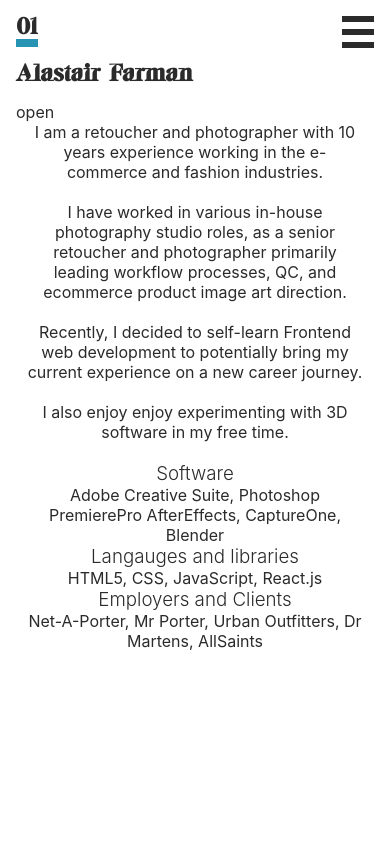
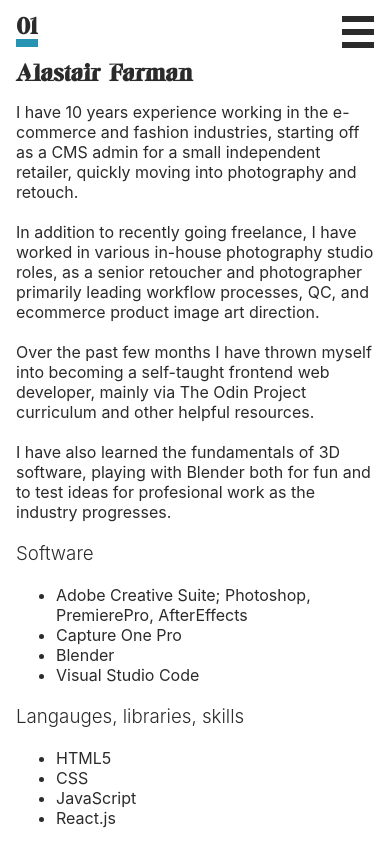
Before and after one commit to alastairfarman/Portfolio, a React (Create React App) app: page / in a window 390 px wide. Built offline with nearby package versions, Linux system fonts and the light colour scheme.

Commit message:
Content update and fixed Hamburger

```diff
--- a/package.json
+++ b/package.json
@@ -2,6 +2,7 @@
   "name": "portfolio",
   "version": "0.1.0",
   "private": true,
+  "homepage": "./",
   "dependencies": {
     "@testing-library/jest-dom": "^5.16.5",
     "@testing-library/react": "^13.3.0",
--- a/src/components/About.js
+++ b/src/components/About.js
@@ -6,38 +6,55 @@ function About() {
     <div className="module active" id="selector-about">
       <h1>01</h1>
       <h2>Alastair Farman</h2>
-      <div className="select" onClick={(e) => addActiveClass(e, "about")}>
+      <div
+        className="select hidden"
+        id="about-open"
+        onClick={(e) => addActiveClass(e, "about")}
+      >
         open
       </div>
       <div className="scroll-area">
         <p>
-          I am a retoucher and photographer with 10 years experience working in
-          the e-commerce and fashion industries.
+          I have 10 years experience working in the e-commerce and fashion
+          industries, starting off as a CMS admin for a small independent
+          retailer, quickly moving into photography and retouch.
           <br />
           <br />
-          I have worked in various in-house photography studio roles, as a
+          In addition to recently going freelance, I have worked in various in-house photography studio roles, as a
           senior retoucher and photographer primarily leading workflow
           processes, QC, and ecommerce product image art direction.
           <br />
           <br />
-          Recently, I decided to self-learn Frontend web development to
-          potentially bring my current experience on a new career journey.
+          Over the past few months I have thrown myself into becoming a self-taught frontend web developer, mainly via The Odin Project curriculum and other helpful resources.
           <br />
           <br />
-          I also enjoy enjoy experimenting with 3D software in my free time.
+          I have also learned the fundamentals of 3D software, playing with Blender both for fun and to test ideas for profesional work as the industry progresses.
           <br />
           <br />
           <h3>Software</h3>
-          <p>
-            Adobe Creative Suite, Photoshop PremierePro AfterEffects,
-            CaptureOne, Blender
-          </p>
-          <h3>Langauges and libraries</h3>
-          <p>HTML5, CSS, JavaScript, React.js</p>
+          <br />
+          <ul>
+            <li>Adobe Creative Suite; Photoshop, PremierePro, AfterEffects</li>
+            <li>Capture One Pro</li>
+            <li>Blender</li>
+            <li>Visual Studio Code</li>
+          </ul>
+          <br />
+          <h3>Langauges, libraries, skills</h3>
+          <br />
+          <ul>
+            <li>HTML5</li>
+            <li>CSS</li>
+            <li>JavaScript</li>
+            <li>React.js</li>
+            <li>Webpack</li>
+          </ul>
+
+          <br />
           <h3>Employers and Clients</h3>
-          <p>
+          <span>
             Net-A-Porter, Mr Porter, Urban Outfitters, Dr Martens, AllSaints
-          </p>
+          </span>
         </p>
       </div>
     </div>
--- a/src/components/App.js
+++ b/src/components/App.js
@@ -14,7 +14,7 @@ function App() {
       <Retouch />
       <Photography />
       <ThreeD />
-      <Hamburger/>
+      <Hamburger />
     </main>
   );
 }
--- a/src/components/Frontend.js
+++ b/src/components/Frontend.js
@@ -63,7 +63,7 @@ function Frontend() {
     <div className="module minimised" id="selector-frontend">
       <h1>02</h1>
       <h2>Frontend</h2>
-      <div className="select" onClick={(e) => addActiveClass(e, "frontend")}>
+      <div className="select" id="frontend-open" onClick={(e) => addActiveClass(e, "frontend")}>
         open
       </div>
       <div className="scroll-area">
--- a/src/components/Hamburger.js
+++ b/src/components/Hamburger.js
@@ -1,3 +1,5 @@
+import addActiveClass from "./addActiveClass";
+
 export default function Hamburger() {
   function changeOpenState() {
     const hamburgerMenu = document.getElementById("hamburger");
@@ -17,16 +19,14 @@ export default function Hamburger() {
     }
   }
 
-
-
   return (
     <div id="hamburger" className="closed" onClick={changeOpenState}>
       <ul>
-        <li>About</li>
-        <li>Frontend</li>
-        <li>Retouch</li>
-        <li>Photography</li>
-        <li>3D</li>
+        <li onClick={(e) => addActiveClass(e, "about")}>About</li>
+        <li onClick={(e) => addActiveClass(e, "frontend")}>Frontend</li>
+        <li onClick={(e) => addActiveClass(e, "retouch")}>Retouch</li>
+        <li onClick={(e) => addActiveClass(e, "photography")}>Photography</li>
+        <li onClick={(e) => addActiveClass(e, "3d")}>3D</li>
       </ul>
     </div>
   );
--- a/src/components/Photography.js
+++ b/src/components/Photography.js
@@ -4,7 +4,6 @@ import Video from "./Video";
 import addActiveClass from "./addActiveClass";
 
 function Photography() {
-
   const TractProject = [
     { imgURL: "/assets/img/TR/5.jpg", key: "1" },
     { imgURL: "/assets/img/TR/2.jpg", key: "2" },
@@ -63,7 +62,11 @@ function Photography() {
     <div className="module minimised" id="selector-photography">
       <h1>04</h1>
       <h2>Photography</h2>
-      <div className="select" onClick={(e) => addActiveClass(e, "photography")}>
+      <div
+        className="select"
+        id="photography-open"
+        onClick={(e) => addActiveClass(e, "photography")}
+      >
         open
       </div>
       <div className="scroll-area">
@@ -99,7 +102,10 @@ function Photography() {
         />
         <Project data={ADProject} collection={true} description={"Other"} />
 
-        <Video videoID={1} description={"Dr Martens - Aging Raw Leather Demonstration"} />
+        <Video
+          videoID={1}
+          description={"Dr Martens - Aging Raw Leather Demonstration"}
+        />
       </div>
     </div>
   );
--- a/src/components/Retouch.js
+++ b/src/components/Retouch.js
@@ -3,7 +3,6 @@ import Project from "./Project";
 import addActiveClass from "./addActiveClass";
 
 function Retouch() {
-
   const MJ1Project = [
     { imgURL: "/assets/img/MJ1/1.jpg", key: "1" },
     { imgURL: "/assets/img/MJ1/2.jpg", key: "2" },
@@ -43,7 +42,11 @@ function Retouch() {
     <div className="module minimised" id="selector-retouch">
       <h1>03</h1>
       <h2>Retouch</h2>
-      <div className="select" onClick={(e) => addActiveClass(e, "retouch")}>
+      <div
+        className="select"
+        id="retouch-open"
+        onClick={(e) => addActiveClass(e, "retouch")}
+      >
         open
       </div>
       <div className="scroll-area">
@@ -57,11 +60,7 @@ function Retouch() {
           collection={true}
           description={"Schön Magazine"}
         />
-        <Project
-          data={MJ4Project}
-          collection={true}
-          description={"HungerTV"}
-        />
+        <Project data={MJ4Project} collection={true} description={"HungerTV"} />
         <Project
           data={MJ7Project}
           collection={true}
--- a/src/components/ThreeD.js
+++ b/src/components/ThreeD.js
@@ -27,7 +27,11 @@ function ThreeD() {
     <div className="module minimised" id="selector-3d">
       <h1>05</h1>
       <h2>3D</h2>
-      <div className="select" onClick={(e) => addActiveClass(e, "3d")}>
+      <div
+        className="select"
+        id="3d-open"
+        onClick={(e) => addActiveClass(e, "3d")}
+      >
         open
       </div>
       <div className="scroll-area">
--- a/src/components/addActiveClass.js
+++ b/src/components/addActiveClass.js
@@ -1,4 +1,5 @@
 export default function addActiveClass(e, selector) {
+  if (e.target.nodeName !== "LI") {
     let modules = document.getElementsByClassName("module");
     let thisModule = document.getElementById(`selector-${selector}`);
     for (let module of modules) {
@@ -16,4 +17,25 @@ export default function addActiveClass(e, selector) {
       scrollarea.setAttribute("class", "scroll-area hidden");
     }
     thisModule.lastChild.setAttribute("class", `scroll-area ${selector}`);
+  } else {
+    let modules = document.getElementsByClassName("module");
+    let thisModule = document.getElementById(`selector-${selector}`);
+    for (let module of modules) {
+      module.setAttribute("class", "module minimised");
     }
+    thisModule.setAttribute("class", "module active");
+    let selectors = document.getElementsByClassName("select");
+    for (let selector of selectors) {
+      selector.setAttribute("class", "select");
+    }
+    document
+      .getElementById(`${selector}-open`)
+      .setAttribute("class", "select hidden");
+
+    let scrollareas = document.getElementsByClassName("scroll-area");
+    for (let scrollarea of scrollareas) {
+      scrollarea.setAttribute("class", "scroll-area hidden");
+    }
+    thisModule.lastChild.setAttribute("class", `scroll-area ${selector}`);
+  }
+}
--- a/src/index.css
+++ b/src/index.css
@@ -13,7 +13,6 @@ main {
   font-family: Inter;
   display: flex;
   justify-content: space-evenly;
-  transition: all ease-in-out 1s;
   color: #2a2b2a;
 }
 
@@ -144,11 +143,12 @@ hr {
   justify-content: center;
   scroll-snap-align: start;
   min-height: 85vh;
+  width: 100%;
 }
 
 .scroll-area {
   position: relative;
-  width: calc(100% - 1rem);
+  width: 100%;
   object-fit: contain;
   overflow: scroll;
   padding: 2rem;
@@ -163,6 +163,7 @@ hr {
 #selector-about .scroll-area {
   max-width: 600px;
   align-self: center;
+  text-align: start;
 }
 
 .scroll-area img {
@@ -182,7 +183,6 @@ hr {
 
 .scroll-area.hidden img {
   width: 1px;
-  transition: all linear 10s;
 }
 
 .frontend-module {
@@ -278,6 +278,15 @@ hr {
     display: none;
   }
 
+  .module, .scroll-area img {
+    transition: none;
+    width: 100%;
+  }
+
+  .scroll-area {
+    padding: 0;
+  }
+
   #hamburger {
     position: fixed;
     right: 1rem;
@@ -306,16 +315,16 @@ hr {
       to bottom,
       #2a2b2a,
       #2a2b2a 20%,
-      rgba(0,0,0,0) 20%,
-      rgba(0,0,0,0) 40%,
+      rgba(0, 0, 0, 0) 20%,
+      rgba(0, 0, 0, 0) 40%,
       #2a2b2a 40%,
       #2a2b2a 60%,
-      rgba(0,0,0,0) 60%,
-      rgba(0,0,0,0) 80%,
+      rgba(0, 0, 0, 0) 60%,
+      rgba(0, 0, 0, 0) 80%,
       #2a2b2a 80%,
       #2a2b2a 100%
     );
-    box-shadow:  0 0 0 100vmax rgba(0, 0, 0, 0);
+    box-shadow: 0 0 0 100vmax rgba(0, 0, 0, 0);
     cursor: pointer;
   }
 
@@ -324,12 +333,12 @@ hr {
       to bottom,
       #2694b2,
       #2694b2 20%,
-      rgba(0,0,0,0) 20%,
-      rgba(0,0,0,0) 40%,
+      rgba(0, 0, 0, 0) 20%,
+      rgba(0, 0, 0, 0) 40%,
       #2694b2 40%,
       #2694b2 60%,
-      rgba(0,0,0,0) 60%,
-      rgba(0,0,0,0) 80%,
+      rgba(0, 0, 0, 0) 60%,
+      rgba(0, 0, 0, 0) 80%,
       #2694b2 80%,
       #2694b2 100%
     );
@@ -346,11 +355,9 @@ hr {
     cursor: pointer;
   }
 
-  #hamburger ul li:last-child:hover{
+  #hamburger ul li:last-child:hover {
     margin-bottom: 0.7rem;
   }
 
-  .scroll-area {
-    padding: 0;
-  }
+
 }
```
Also changed, not shown: src/components/Video.js (+10 -4 lines). Lines whose indentation alone changed are shown as unchanged.
